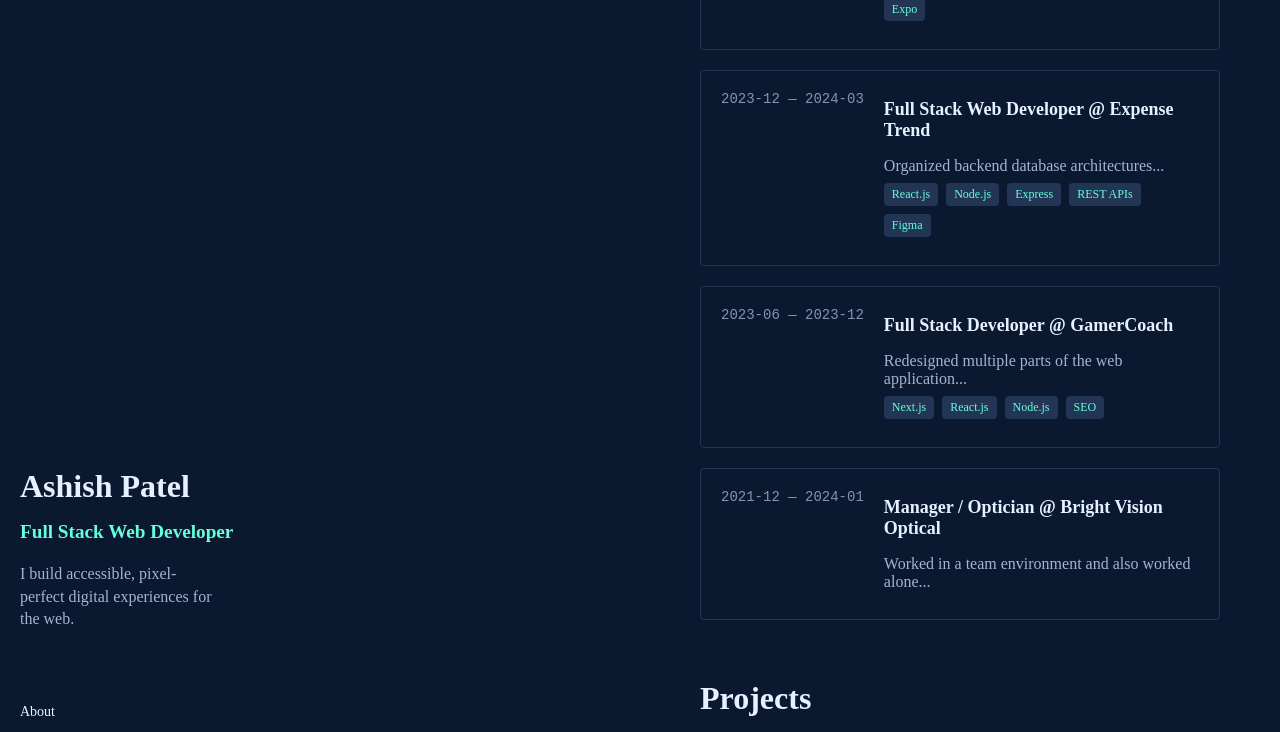
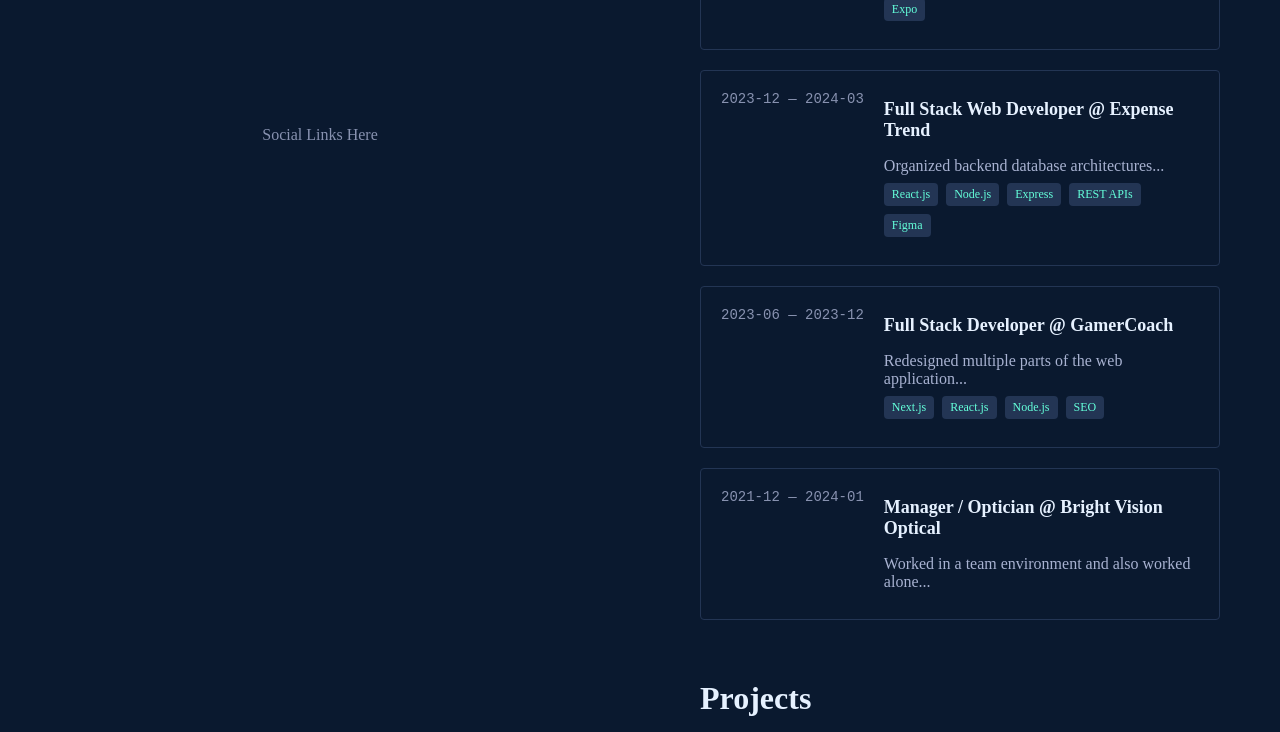
Before and after one commit to apatel924/ashish-portfolio, a React (Create React App) app: page / in a window 1280 px wide. Shown: the part 560-1292 px from the top of the page. Built offline with nearby package versions, Linux system fonts and the light colour scheme.

Commit message:
Modified LeftSidebar.js to enhance user experience and fix layout issues

```diff
--- a/src/components/LeftSidebar.js
+++ b/src/components/LeftSidebar.js
@@ -1,78 +1,82 @@
+// src/components/LeftSidebar.js
 import React from "react";
 
-const LeftSidebar = () => {
+function LeftSidebar() {
+  // Full-height column
   const containerStyle = {
     display: "flex",
     flexDirection: "column",
-    justifyContent: "center",
-    padding: "20px",
-    height: "100%", // fill sidebar
+    justifyContent: "space-between", // name/title at top, social links at bottom
+    alignItems: "center",
+    height: "100vh",
     boxSizing: "border-box",
+    padding: "60px",
+    textAlign: "center",
   };
 
+  // Big name
   const nameStyle = {
-    fontSize: "2rem",
-    marginBottom: "10px",
+    fontSize: "4rem",
+    margin: 0,
   };
 
+  // Big title
   const titleStyle = {
-    fontSize: "1.2rem",
+    fontSize: "2rem",
     color: "#64ffda",
-    marginBottom: "20px",
+    margin: "10px 0 30px",
   };
 
+  // Table of contents
   const navStyle = {
-    marginTop: "40px",
-  };
-
-  const ulStyle = {
-    listStyle: "none",
-    padding: 0,
-  };
-
-  const liStyle = {
-    marginBottom: "10px",
+    display: "flex",
+    flexDirection: "column",
+    gap: "20px",
   };
 
   const linkStyle = {
     color: "#e6f1ff",
     textDecoration: "none",
-    fontSize: "14px",
+    fontSize: "1.2rem",
+  };
+
+  const topSectionStyle = {
+    // Container for name, title, nav
+    display: "flex",
+    flexDirection: "column",
+    alignItems: "center",
+  };
+
+  // Social links at bottom
+  const socialLinksStyle = {
+    marginBottom: "20px",
   };
 
   return (
     <div style={containerStyle}>
-      {/* name and title */}
-      <div>
+      <div style={topSectionStyle}>
         <h1 style={nameStyle}>Ashish Patel</h1>
         <h2 style={titleStyle}>Full Stack Web Developer</h2>
-        <p style={{ color: "#a8b2d1", maxWidth: "200px", lineHeight: 1.4 }}>
-          I build accessible, pixel-perfect digital experiences for the web.
-        </p>
-      </div>
 
-      {/* Navigation */}
-      <div style={navStyle}>
-        <ul style={ulStyle}>
-          <li style={liStyle}>
+        <nav style={navStyle}>
           <a href="#about" style={linkStyle}>
-              About
+            About Me
           </a>
-          </li>
-          <li style={liStyle}>
           <a href="#experience" style={linkStyle}>
             Experience
           </a>
-          </li>
-          <li style={liStyle}>
           <a href="#projects" style={linkStyle}>
             Projects
           </a>
-          </li>
-        </ul>
+        </nav>
+      </div>
+
+      <div style={socialLinksStyle}>
+        {/* Example social links (GitHub, LinkedIn, etc.) */}
+        <p style={{ color: "#8892b0" }}>Social Links Here</p>
       </div>
     </div>
   );
-};
+}
 
 export default LeftSidebar;
```
Lines whose indentation alone changed are shown as unchanged.
